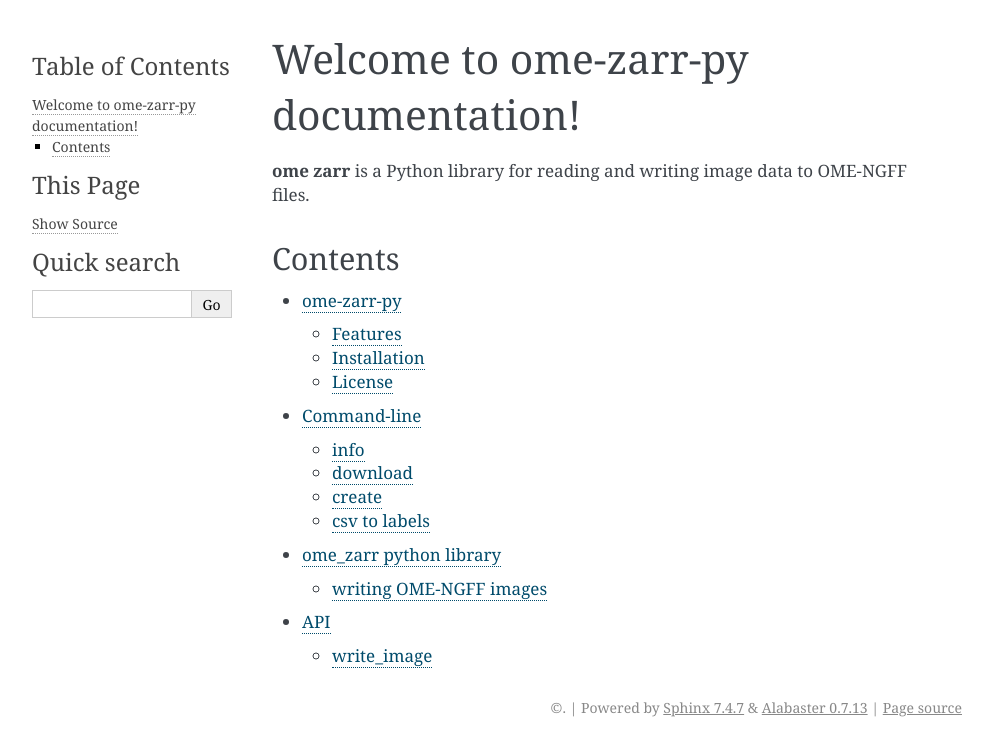
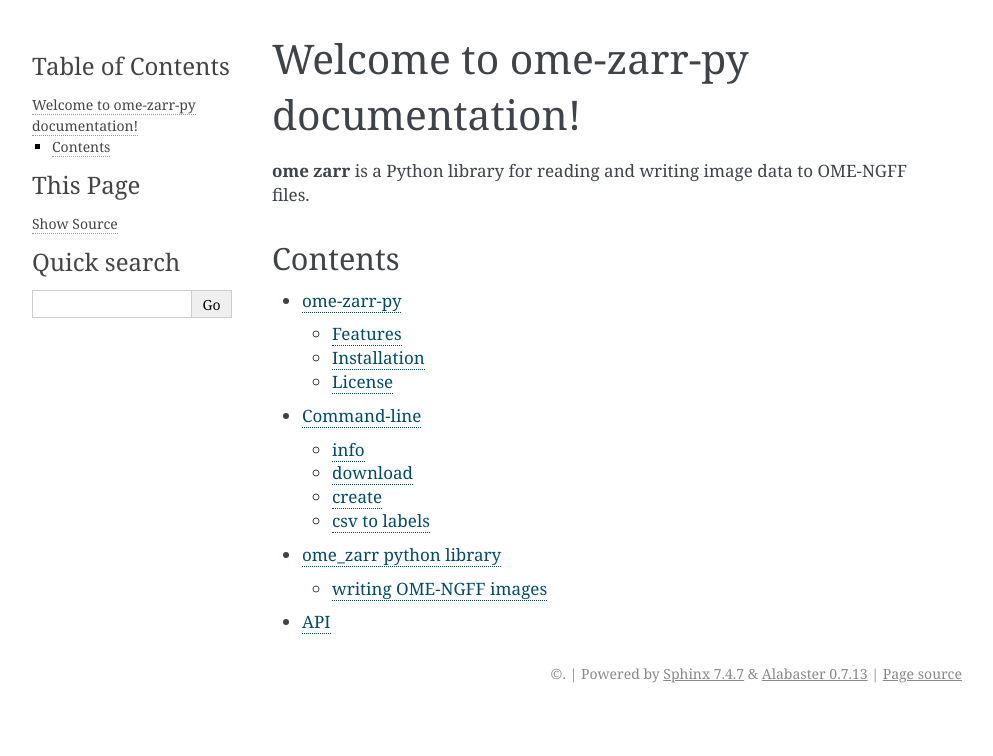
Before and after one commit to ome/ome-zarr-py, a Sphinx documentation site: the page built from docs/source/index.rst, in a window 1280 px wide. Shown: the top 756 px of the page, without its empty margins (148-1141 px from the left). Built offline with Sphinx 7.4.7, drawn with Linux system fonts in a browser that asks for light colours.

Commit message:
remove heading from api.rst

```diff
--- a/docs/source/api.rst
+++ b/docs/source/api.rst
@@ -1,10 +1,5 @@
 API
 ===
-
-write_image
------------
-
-Write image data to an OME-NGFF file.
 
 .. autofunction:: ome_zarr.writer.write_image
 
```
